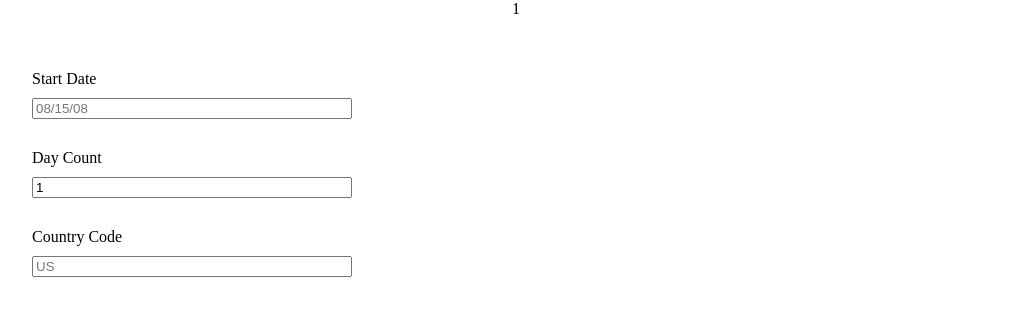
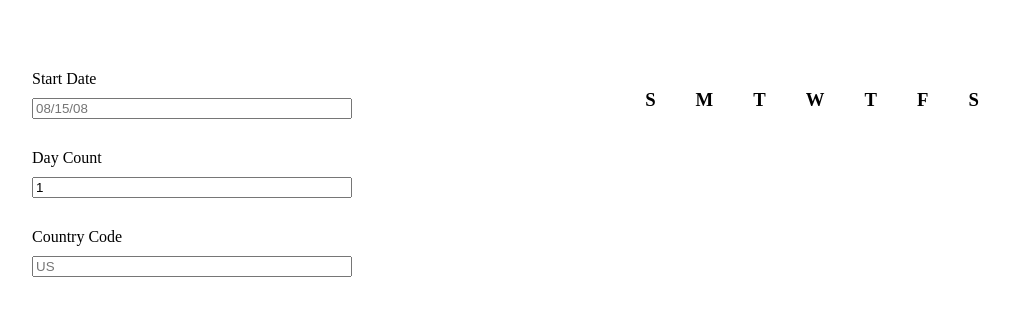
Before and after one commit to danielzelayadev/prosoft-calendar, a React app: page / in a window 1280 px wide. Shown: the whole page, without its empty margins (128-1138 px from the left). Built offline with nearby package versions, Linux system fonts and the light colour scheme.

Commit message:
Styles for calendar header

```diff
--- /dev/null
+++ b/src/components/Calendar/Calendar.css
@@ -0,0 +1,5 @@
+.root {
+    display: flex;
+    flex-direction: column;
+    align-items: center;
+}
--- a/src/components/Calendar/Calendar.js
+++ b/src/components/Calendar/Calendar.js
@@ -1,11 +1,14 @@
 import React from "react";
+import moment from 'moment';
 
-const Calendar = ({ startDate, dayCount, countryCode }) => {
+import styles from './Calendar.css';
+
+import CalendarHeader from '../CalendarHeader';
+
+const Calendar = ({ startDate = moment(), dayCount = 0, countryCode = "US" }) => {
   return (
-    <div>
-      {startDate}
-      {countryCode}
-      {dayCount}
+    <div className={styles.root}>
+      <CalendarHeader />
     </div>
   );
 };
--- a/src/components/CalendarApp/CalendarApp.css
+++ b/src/components/CalendarApp/CalendarApp.css
@@ -6,7 +6,6 @@
     display: flex;
     flex-direction: column;
     align-items: center;
-    padding-top: 70px;
 }
 
 .form-group {
@@ -24,5 +23,10 @@
 }
 
 .form, .calendar-area {
+    padding-top: 70px;
     width: 50%;
 }
+
+.calendar-area {
+    overflow: auto;
+}
--- /dev/null
+++ b/src/components/CalendarHeader/CalendarHeader.css
@@ -0,0 +1,7 @@
+.root {
+    display: flex;
+}
+
+.root > h3 {
+    margin-right: 40px;
+}
--- /dev/null
+++ b/src/components/CalendarHeader/CalendarHeader.js
@@ -0,0 +1,19 @@
+import React from "react";
+
+import styles from './CalendarHeader.css';
+
+const CalendarHeader = () => {
+  return (
+    <div className={styles.root}>
+      <h3>S</h3>
+      <h3>M</h3>
+      <h3>T</h3>
+      <h3>W</h3>
+      <h3>T</h3>
+      <h3>F</h3>
+      <h3>S</h3>
+    </div>
+  );
+};
+
+export default CalendarHeader;
--- /dev/null
+++ b/src/components/CalendarHeader/index.js
@@ -0,0 +1 @@
+export { default } from "./CalendarHeader";
```
